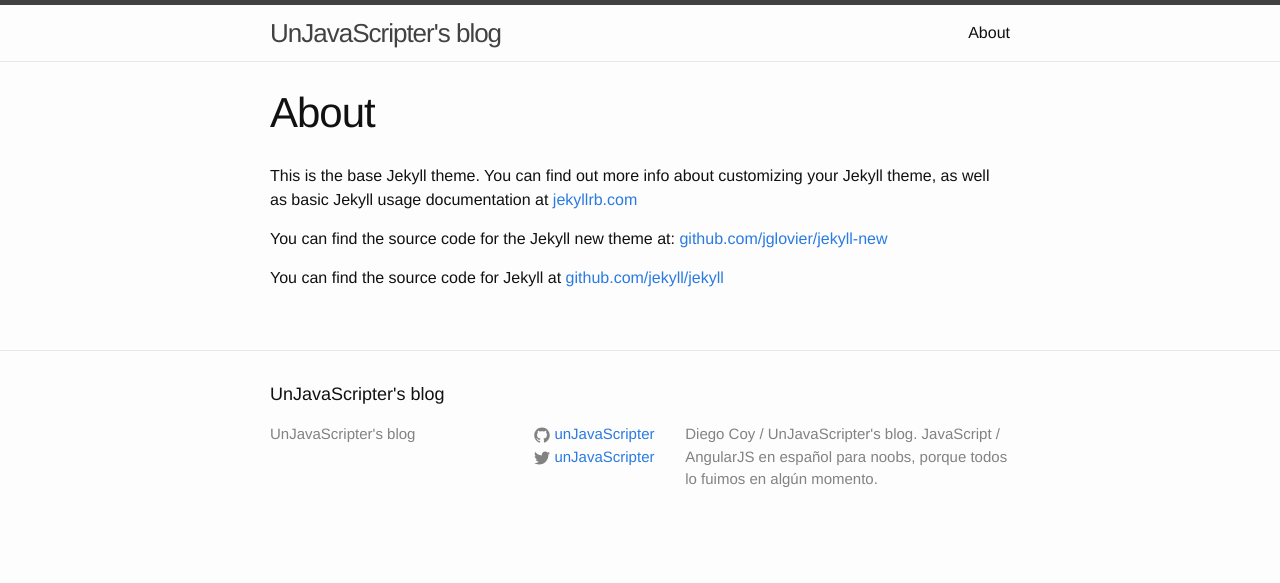
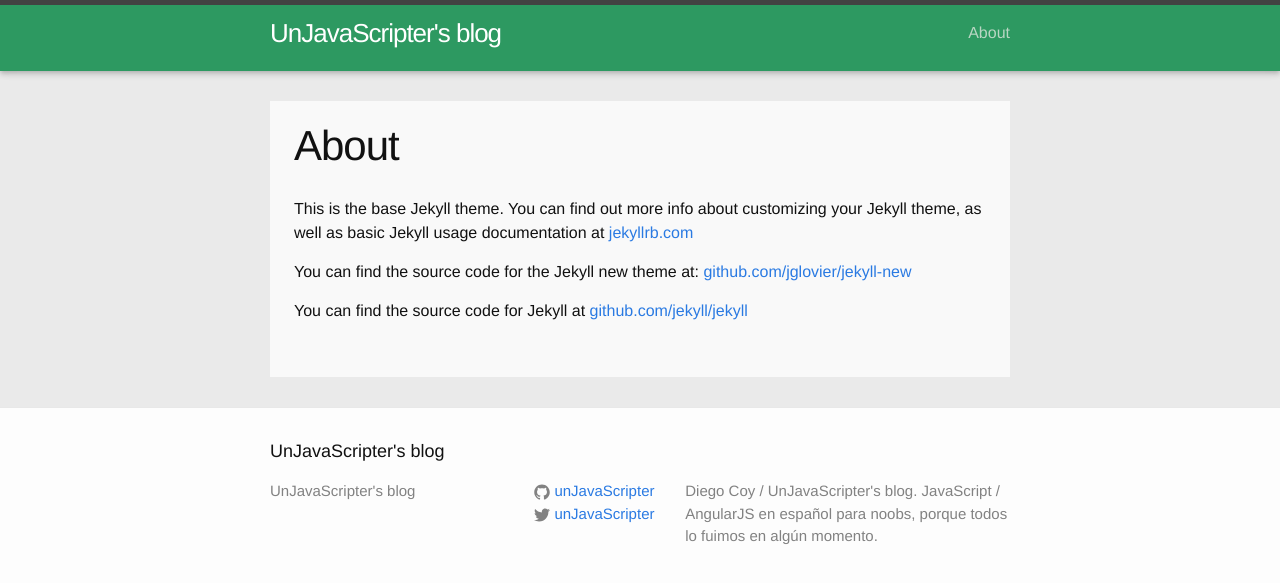
Before and after one commit to UnJavaScripter/unjavascripter.github.io, a Jekyll site: the page built from about.md, in a window 1280 px wide. Shown: the top 583 px of the page. Built offline with Jekyll 4.4.1, drawn with Linux system fonts in a browser that asks for light colours.

Commit message:
First css update. Looks nice

```diff
--- a/_sass/_layout.scss
+++ b/_sass/_layout.scss
@@ -3,9 +3,9 @@
  */
 .site-header {
     border-top: 5px solid $grey-color-dark;
-    border-bottom: 1px solid $grey-color-light;
-    min-height: 56px;
-
+    min-height: 66px;
+    background-color: #2d9961;
+        box-shadow: 0 2px 4px -1px rgba(0,0,0,.14),0 4px 5px 0 rgba(0,0,0,.098),0 1px 10px 0 rgba(0,0,0,.084);
     // Positioning context for the mobile navigation icon
     position: relative;
 }
@@ -16,10 +16,10 @@
     letter-spacing: -1px;
     margin-bottom: 0;
     float: left;
-
+    color: white;
     &,
     &:visited {
-        color: $grey-color-dark;
+        color: white;
     }
 }
 
@@ -32,7 +32,7 @@
     }
 
     .page-link {
-        color: $text-color;
+        color: #b9d6c3;
         line-height: $base-line-height;
 
         // Gaps between nav items, but not on the first one
@@ -162,6 +162,7 @@
  * Page content
  */
 .page-content {
+    background-color: #eaeaea;
     padding: $spacing-unit 0;
 }
 
@@ -175,6 +176,14 @@
 
     > li {
         margin-bottom: $spacing-unit;
+        background-color: #f9f9f9;
+        padding: 1.5em;
+        border-left: 3px solid #f9f9f9;
+            box-shadow: 0 3px 1px -2px rgba(0,0,0,.14),0 2px 2px 0 rgba(0,0,0,.098),0 1px 5px 0 rgba(0,0,0,.084);
+        transition: all 1.5s;
+        &:hover {
+            border-left: 3px solid #2d9961;
+        }
     }
 }
 
@@ -193,6 +202,10 @@
 /**
  * Posts
  */
+.post {
+    background-color: #f9f9f9;
+    padding: 1.5em;
+}
 .post-header {
     margin-bottom: $spacing-unit;
 }
```
